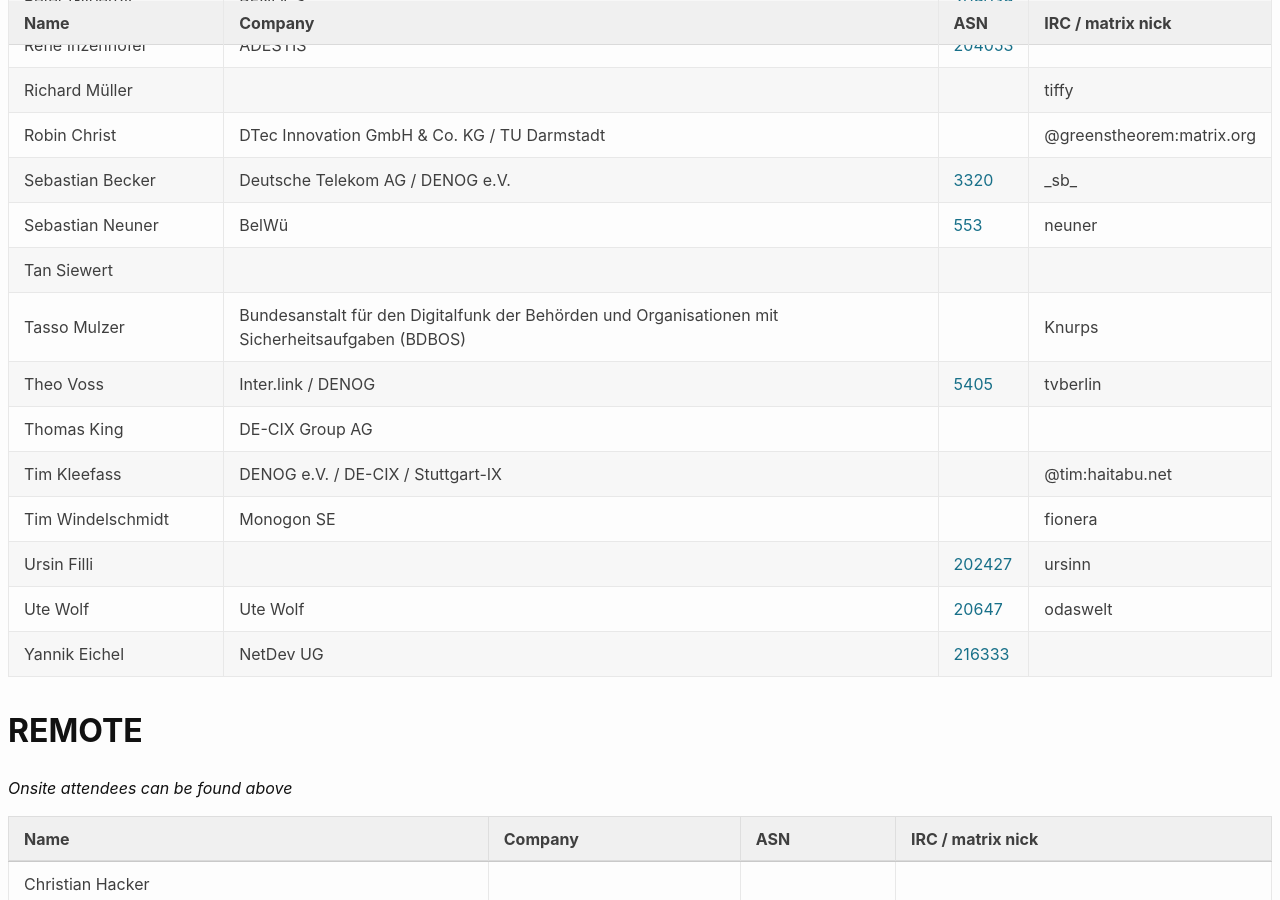
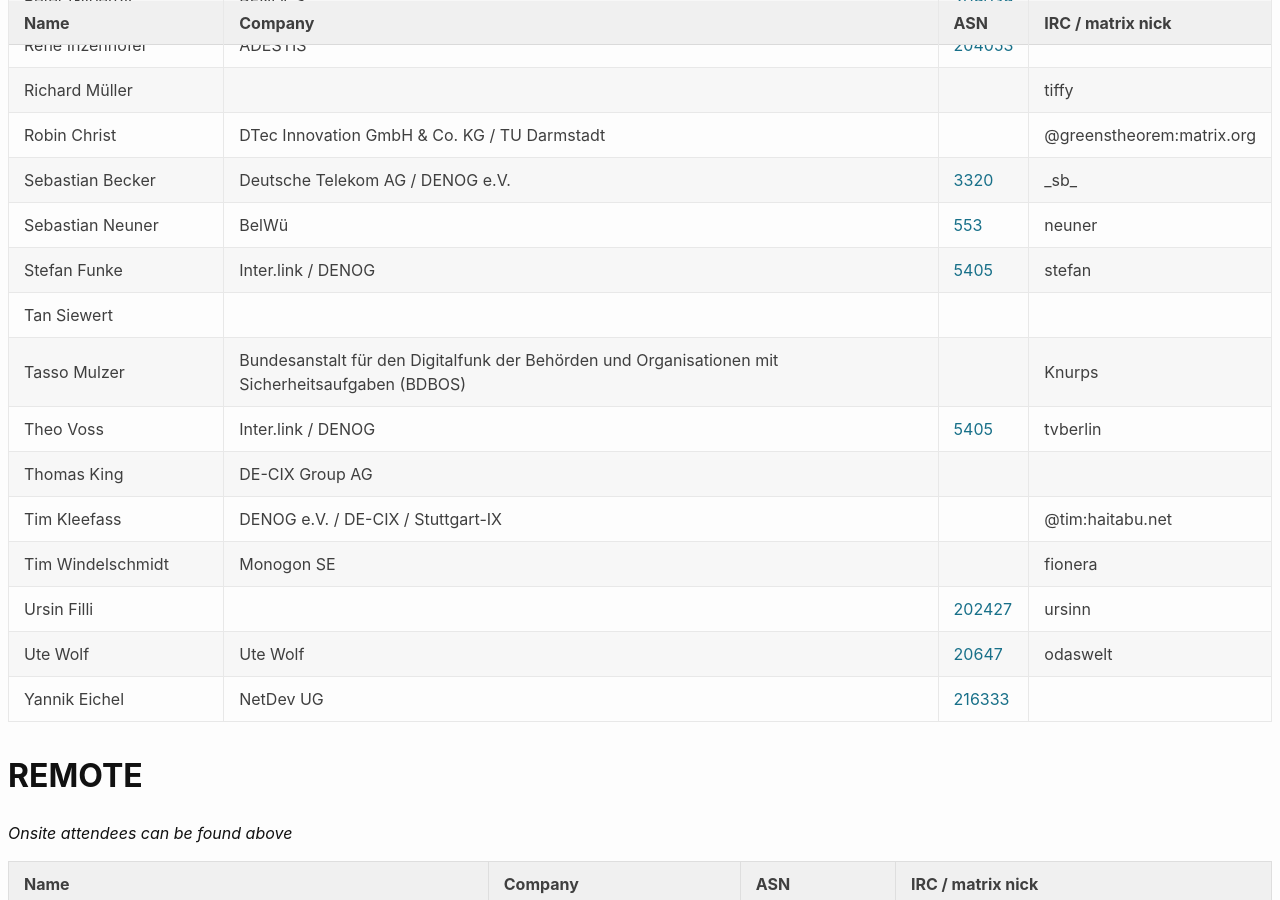
Before and after one commit to denog/pretix-attendeelist, a Jekyll site: the page built from denog17/index.markdown, in a window 1280 px wide and 900 px high, scrolled down 1798 px. Built offline with Jekyll 4.4.1, drawn with Linux system fonts in a browser that asks for light colours.

Commit message:
Latest data: Tue Apr 29 18:35:41 UTC 2025

```diff
--- a/_data/attendees_denog17_onsite.json
+++ b/_data/attendees_denog17_onsite.json
@@ -246,6 +246,12 @@
     "asn": "553"
   },
   {
+    "name": "Stefan Funke",
+    "company": "Inter.link / DENOG",
+    "irc": "stefan",
+    "asn": "5405"
+  },
+  {
     "name": "Tan Siewert",
     "company": null,
     "irc": null,
```
